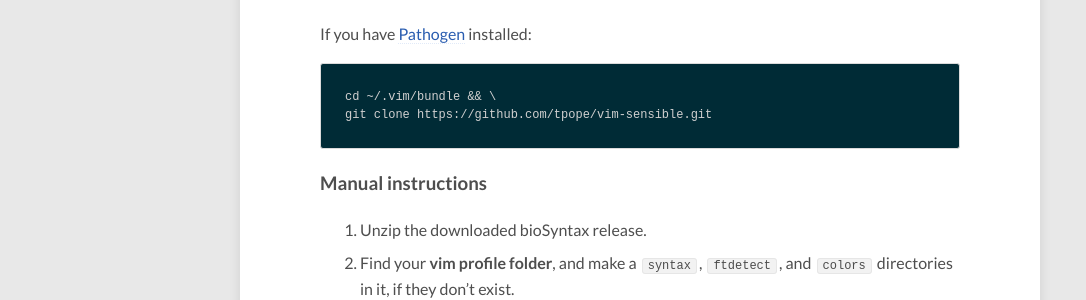
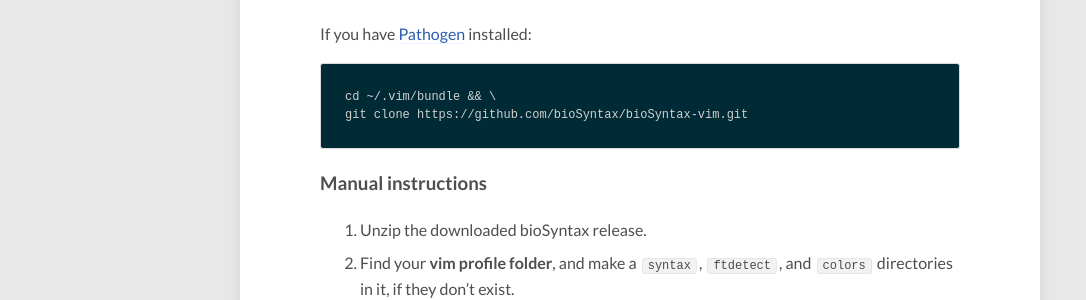
Before and after one commit to bioSyntax/bioSyntax-site, a Jekyll site: the page built from install.md, in a window 1280 px wide and 900 px high, scrolled down 3061 px. Shown: the part 170-470 px from the top of the window, without its empty margins (0-1086 px from the left). Built offline with Jekyll 4.4.1, drawn with Linux system fonts in a browser that asks for light colours; nearby versions of some CDN libraries; some of the changed lines change nothing that is shown.

Commit message:
fixed pathogen install instructions

````diff
--- a/install.md
+++ b/install.md
@@ -119,7 +119,7 @@ If you have [Pathogen](https://github.com/tpope/vim-pathogen) installed:
 
 ```
 cd ~/.vim/bundle && \
-git clone https://github.com/tpope/vim-sensible.git
+git clone https://github.com/bioSyntax/bioSyntax-vim.git
 ```
 {: .langauge-bash}
 
````
